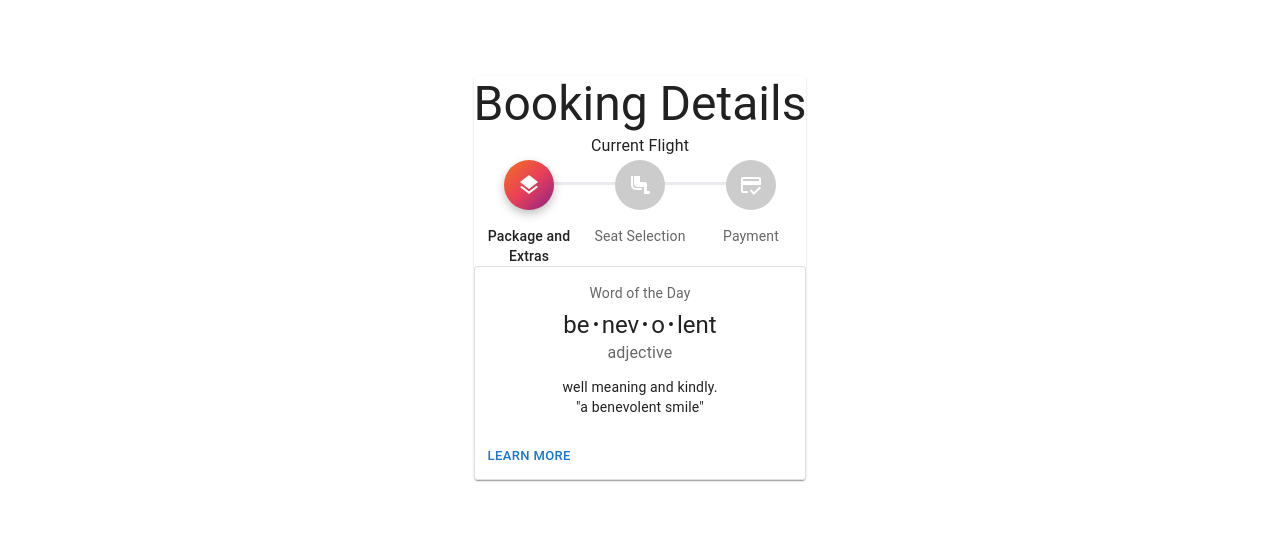
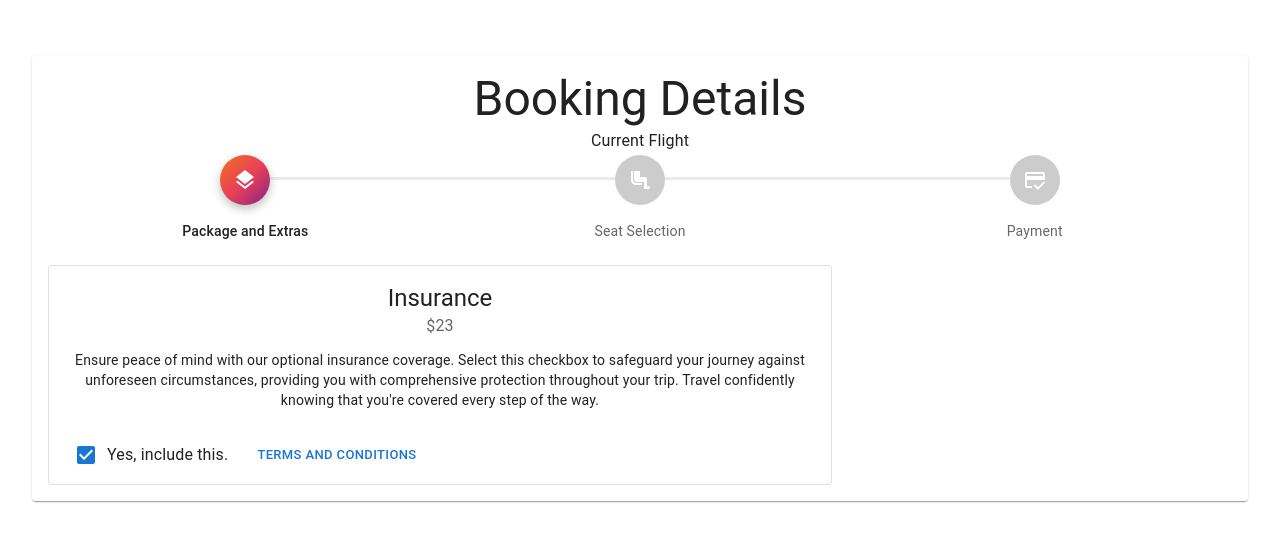
Before and after one commit to Dean-Overton/flight-booking-prototype, a React (Vite) app: page /booking/1/1 in a window 1280 px wide. Shown: the part 122-664 px from the top of the page. Built offline with nearby package versions, Linux system fonts and the light colour scheme.

Commit message:
Seat selection and extras tabbing

```diff
--- a/src/pages/booking/extras-tab/index.tsx
+++ b/src/pages/booking/extras-tab/index.tsx
@@ -1,11 +1,27 @@
+import * as React from 'react';
+import { styled } from '@mui/material/styles';
 import Box from '@mui/material/Box';
-import InsuranceCard from './insuranceCard'
+import Grid from '@mui/material/Grid';
+import Paper from '@mui/material/Paper';
+import InsuranceCard from './insuranceCard';
+
+const Item = styled(Paper)(({ theme }) => ({
+    backgroundColor: theme.palette.mode === 'dark' ? '#1A2027' : '#fff',
+    ...theme.typography.body2,
+    padding: theme.spacing(1),
+    textAlign: 'center',
+    color: theme.palette.text.secondary,
+  }));
 
 const ExtrasTab = () => {
     return (
         <>
         <Box>
-            <InsuranceCard/>
+            <Grid container spacing={2}>
+                <Grid item xs={8}>
+                    <InsuranceCard/>
+                </Grid>
+            </Grid>
         </Box>
         </>
     );
--- a/src/pages/booking/extras-tab/insuranceCard/index.tsx
+++ b/src/pages/booking/extras-tab/insuranceCard/index.tsx
@@ -5,36 +5,25 @@ import CardActions from '@mui/material/CardActions';
 import CardContent from '@mui/material/CardContent';
 import Button from '@mui/material/Button';
 import Typography from '@mui/material/Typography';
-
-const bull = (
-  <Box
-    component="span"
-    sx={{ display: 'inline-block', mx: '2px', transform: 'scale(0.8)' }}
-  >
-    •
-  </Box>
-);
+import FormControlLabel from '@mui/material/FormControlLabel';
+import Checkbox from '@mui/material/Checkbox';
 
 const card = (
   <React.Fragment>
     <CardContent>
-      <Typography sx={{ fontSize: 14 }} color="text.secondary" gutterBottom>
-        Word of the Day
-      </Typography>
       <Typography variant="h5" component="div">
-        be{bull}nev{bull}o{bull}lent
+        Insurance
       </Typography>
       <Typography sx={{ mb: 1.5 }} color="text.secondary">
-        adjective
+        $23
       </Typography>
       <Typography variant="body2">
-        well meaning and kindly.
-        <br />
-        {'"a benevolent smile"'}
+      Ensure peace of mind with our optional insurance coverage. Select this checkbox to safeguard your journey against unforeseen circumstances, providing you with comprehensive protection throughout your trip. Travel confidently knowing that you're covered every step of the way.
       </Typography>
     </CardContent>
     <CardActions>
-      <Button size="small">Learn More</Button>
+      <FormControlLabel sx={{ml:1}} control={<Checkbox defaultChecked />} label="Yes, include this." />
+      <Button size="small">Terms and Conditions</Button>
     </CardActions>
   </React.Fragment>
 );
--- a/src/pages/booking/index.tsx
+++ b/src/pages/booking/index.tsx
@@ -4,16 +4,18 @@ import '../../App.css';
 
 import { Typography, Paper, Box } from '@mui/material';
 import ExtrasTab from './extras-tab';
+import SeatSelection from './seat-selection';
 
 const Booking = () => {
     const [progress, setProgress] = useState(0);
     return (
-        <Paper>
+        <Paper sx={{p:2}}>
             <Typography variant="h3">Booking Details</Typography>
             <Typography variant="subtitle1">Current Flight</Typography>
             <FlightBookingStepper progress={progress}/>
-            <Box>
+            <Box sx={{mt:3}}>
                 {progress == 0 && <ExtrasTab/>}
+                {progress == 1 && <SeatSelection numberOfPassengers={2}/>}
             </Box>
         </Paper>
     );
--- /dev/null
+++ b/src/pages/booking/seat-selection/index.tsx
@@ -0,0 +1,93 @@
+import { useState, useEffect } from 'react';
+import Box from '@mui/material/Box';
+import Grid from '@mui/material/Grid';
+
+import Stack from '@mui/material/Stack';
+import FormControlLabel from '@mui/material/FormControlLabel';
+import Radio from '@mui/material/Radio';
+import RadioGroup from '@mui/material/RadioGroup';
+import Checkbox from '@mui/material/Checkbox';
+import Tooltip from '@mui/material/Tooltip';
+import Divider from '@mui/material/Divider';
+import { Typography } from '@mui/material';
+
+interface SeatSelectionProps {
+    numberOfPassengers: number,
+}
+const SeatSelection = (props: SeatSelectionProps) => {
+    const seatRows = 30;
+    const seatGroups = [2, 2]
+    const seatRowletters = ['A', 'B', 'C', 'D'];
+
+    useEffect(() => {
+        const sumOfGroups = seatGroups.reduce((acc, current) => acc + current, 0);
+        if (sumOfGroups != seatRowletters.length) {
+
+        }
+      }, [seatGroups, seatRowletters]);
+    const seatCodes = [];
+    const seatMap: { [code: string]: boolean }  = {}
+    for (let i = 0; i < seatRows; i++) {
+        for (let j = 0; j < 4; j++) {
+            const seatCode = `${seatRowletters[j]}${i+1}`
+            seatCodes.push(seatCode);
+
+            seatMap[seatCode] = false;
+        }
+    }
+    const [seatAvailability, setSeatAvailability] = useState(seatMap);
+
+    const [seatsSelected, setSeatsSelected] = useState(0);
+
+    const handleSeatSelectChange = (code: string) => (event: React.ChangeEvent<HTMLInputElement>)  => {
+        if (seatsSelected < props.numberOfPassengers && seatsSelected > 0) {
+            setSeatAvailability({ ...seatAvailability, [code]: event.target.checked });
+            if (event.target.checked == true){
+                setSeatsSelected(seatsSelected+1);
+            } else {
+                setSeatsSelected(seatsSelected-1);
+            }
+        }
+        if (seatsSelected == props.numberOfPassengers && event.target.checked == false){
+            setSeatsSelected(seatsSelected-1);
+            setSeatAvailability({ ...seatAvailability, [code]: event.target.checked });
+        }
+        if (seatsSelected == 0 && event.target.checked == true){
+            setSeatsSelected(seatsSelected+1);
+            setSeatAvailability({ ...seatAvailability, [code]: event.target.checked });
+        }
+    }
+
+    return (
+        <>
+        <Box width={300} sx={{m: '0 auto'}}>
+            <Typography sx={{my:2}} variant="h5">{props.numberOfPassengers-seatsSelected} seats remaining</Typography>
+            <Stack
+                direction="row"
+                divider={<Divider orientation="vertical" flexItem />}
+                spacing={3}
+            >
+                <Typography>L Window</Typography>
+                <Typography>L Isle</Typography>
+                <Typography>R Isle</Typography>
+                <Typography>R Window</Typography>
+            </Stack>
+            <Grid container spacing={1}>
+                {seatCodes.map(seatCode => (
+                <Grid item xs={3}>
+                    <Tooltip title={seatCode}>
+                    <Checkbox
+                        checked={seatAvailability[seatCode]}
+                        name={seatCode}
+                        onChange={handleSeatSelectChange(seatCode)}
+                        inputProps={{ 'aria-label': 'controlled' }}
+                    />
+                    </Tooltip>
+                </Grid>
+                ))}
+            </Grid>
+        </Box>
+        </>
+    );
+}
+export default SeatSelection;
```
Also changed, not shown: src/pages/booking/seat-selection/chairCheckbox/index.tsx (added).
